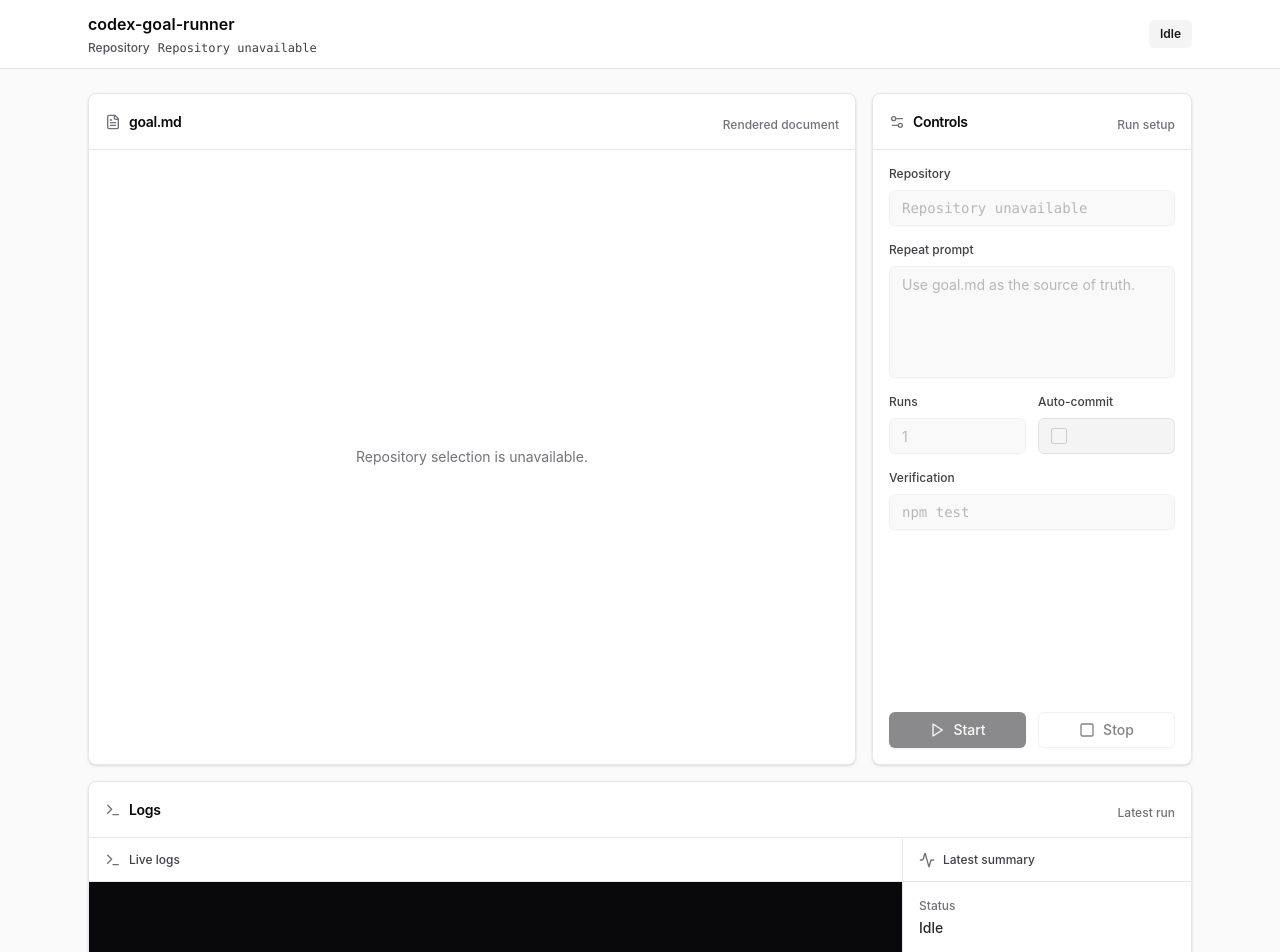
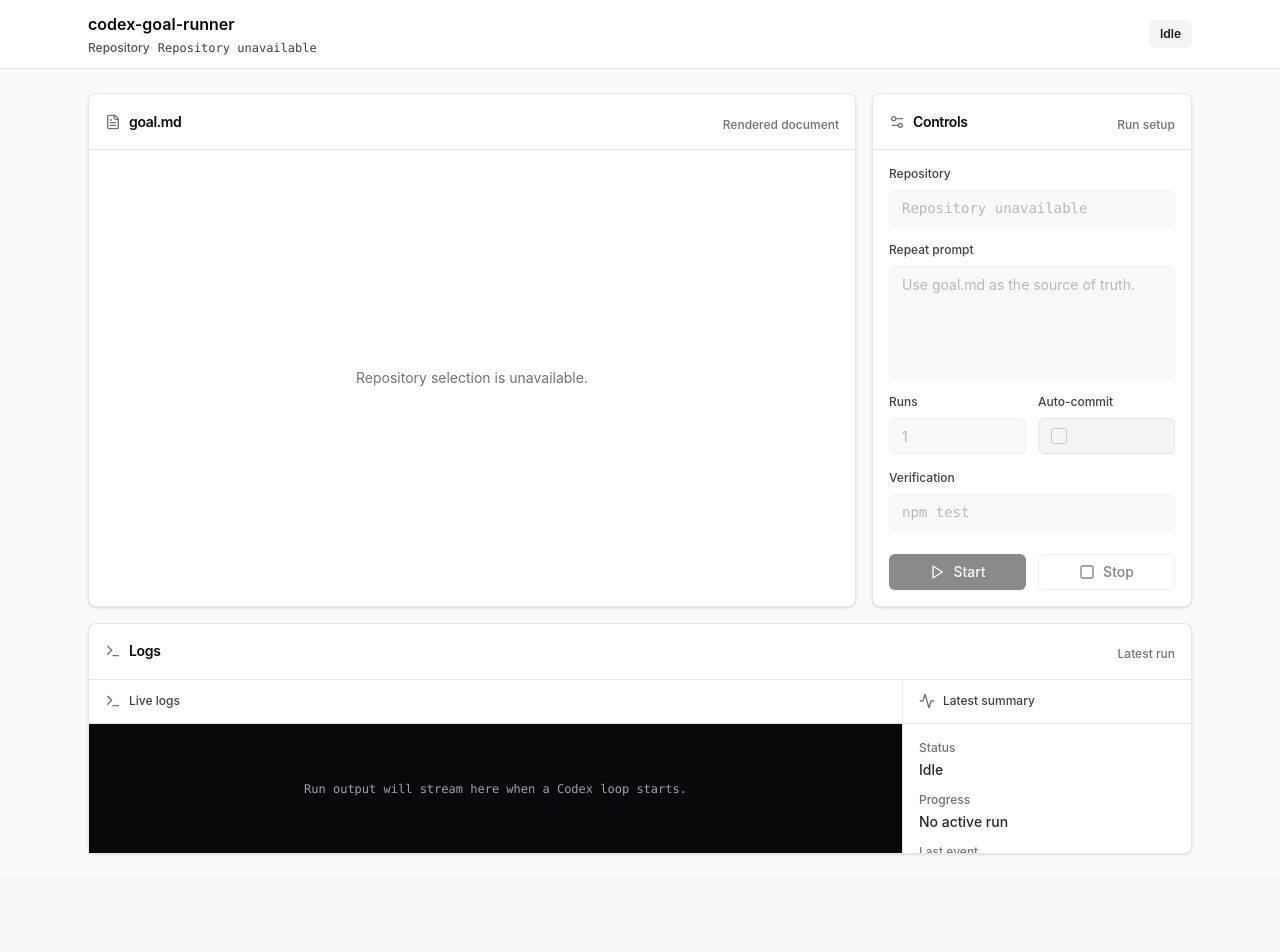
Before and after one commit to Scott-Bauman/agent-goal-runner, a React (Vite) app: page / in a window 1280 px wide. Shown: the top 952 px of the page. After the commit the page ends 878 px from the top, so only its background shows below. Built offline with nearby package versions, Linux system fonts and the light colour scheme; no server answers.

Commit message:
next step

```diff
--- a/src/web/App.tsx
+++ b/src/web/App.tsx
@@ -145,9 +145,9 @@ function ControlsPanel({
     <Card
       aria-labelledby="controls-panel-title"
       role="region"
-      className="flex min-w-0 flex-col rounded-lg lg:min-h-[calc(100vh-8rem)]"
+      className="flex min-h-0 min-w-0 flex-col rounded-lg lg:h-full"
     >
-      <CardHeader className="flex min-h-14 flex-row items-center justify-between gap-3 border-b px-4 py-0">
+      <CardHeader className="flex min-h-14 flex-row flex-wrap items-center justify-between gap-2 border-b px-4 py-3 sm:flex-nowrap sm:py-0">
         <div className="flex min-w-0 items-center gap-2">
           <Settings2
             aria-hidden="true"
@@ -161,11 +161,11 @@ function ControlsPanel({
             Controls
           </CardTitle>
         </div>
-        <CardDescription className="shrink-0 text-xs font-medium">
+        <CardDescription className="hidden min-w-0 max-w-[55%] truncate text-right text-xs font-medium sm:block sm:max-w-none">
           Run setup
         </CardDescription>
       </CardHeader>
-      <CardContent className="flex flex-1 flex-col gap-4 px-4 py-4">
+      <CardContent className="flex min-h-0 flex-1 flex-col gap-4 overflow-y-auto px-4 py-4">
         <div className="flex flex-col gap-2">
           <label
             className="text-xs font-medium text-zinc-700"
@@ -199,7 +199,7 @@ function ControlsPanel({
           />
         </div>
 
-        <div className="grid grid-cols-2 gap-3">
+        <div className="grid gap-3 sm:grid-cols-2">
           <div className="flex flex-col gap-2">
             <label
               className="text-xs font-medium text-zinc-700"
@@ -251,7 +251,7 @@ function ControlsPanel({
           />
         </div>
 
-        <div className="mt-auto grid grid-cols-2 gap-3 pt-2">
+        <div className="mt-auto grid gap-3 pt-2 sm:grid-cols-2">
           <Button
             disabled
             type="button"
@@ -299,9 +299,9 @@ function GoalDocumentPanel({
     <Card
       aria-labelledby="goal-document-title"
       role="region"
-      className="flex min-h-[32rem] min-w-0 flex-col rounded-lg lg:min-h-[calc(100vh-8rem)]"
+      className="flex min-h-[24rem] min-w-0 flex-col rounded-lg sm:min-h-[28rem] lg:h-full lg:min-h-0"
     >
-      <CardHeader className="flex min-h-14 flex-row items-center justify-between gap-3 border-b px-4 py-0">
+      <CardHeader className="flex min-h-14 flex-row flex-wrap items-center justify-between gap-2 border-b px-4 py-3 sm:flex-nowrap sm:py-0">
         <div className="flex min-w-0 items-center gap-2">
           <FileText
             aria-hidden="true"
@@ -315,11 +315,11 @@ function GoalDocumentPanel({
             goal.md
           </CardTitle>
         </div>
-        <CardDescription className="shrink-0 text-xs font-medium">
+        <CardDescription className="hidden min-w-0 max-w-[55%] truncate text-right text-xs font-medium sm:block sm:max-w-none">
           Rendered document
         </CardDescription>
       </CardHeader>
-      <CardContent className="flex flex-1 items-center justify-center px-4 py-10">
+      <CardContent className="flex min-h-0 flex-1 items-center justify-center overflow-y-auto px-4 py-10">
         <p className="max-w-sm text-center text-sm leading-6 text-muted-foreground">
           {panelMessage}
         </p>
@@ -333,9 +333,9 @@ function LogsSummaryPanel() {
     <Card
       aria-labelledby="logs-summary-title"
       role="region"
-      className="flex min-h-64 min-w-0 flex-col rounded-lg"
+      className="flex min-h-64 min-w-0 flex-col rounded-lg lg:h-full lg:min-h-0"
     >
-      <CardHeader className="flex min-h-14 flex-row items-center justify-between gap-3 border-b px-4 py-0">
+      <CardHeader className="flex min-h-14 flex-row flex-wrap items-center justify-between gap-2 border-b px-4 py-3 sm:flex-nowrap sm:py-0">
         <div className="flex min-w-0 items-center gap-2">
           <Terminal
             aria-hidden="true"
@@ -349,14 +349,14 @@ function LogsSummaryPanel() {
             Logs
           </CardTitle>
         </div>
-        <CardDescription className="shrink-0 text-xs font-medium">
+        <CardDescription className="hidden min-w-0 max-w-[55%] truncate text-right text-xs font-medium sm:block sm:max-w-none">
           Latest run
         </CardDescription>
       </CardHeader>
-      <CardContent className="grid flex-1 gap-0 p-0 md:grid-cols-[minmax(0,1fr)_18rem]">
+      <CardContent className="grid min-h-0 flex-1 gap-0 p-0 md:grid-cols-[minmax(0,1fr)_18rem]">
         <section
           aria-labelledby="live-logs-title"
-          className="flex min-h-48 min-w-0 flex-col border-b md:border-b-0 md:border-r"
+          className="flex min-h-48 min-w-0 flex-col border-b md:border-b-0 md:border-r lg:min-h-0"
         >
           <div className="flex h-11 items-center gap-2 border-b px-4">
             <Terminal
@@ -371,7 +371,7 @@ function LogsSummaryPanel() {
               Live logs
             </h2>
           </div>
-          <div className="flex flex-1 items-center justify-center bg-zinc-950 px-4 py-8">
+          <div className="flex min-h-0 flex-1 items-center justify-center overflow-x-auto bg-zinc-950 px-4 py-8">
             <p className="max-w-sm text-center font-mono text-xs leading-5 text-zinc-400">
               Run output will stream here when a Codex loop starts.
             </p>
@@ -380,7 +380,7 @@ function LogsSummaryPanel() {
 
         <section
           aria-labelledby="latest-summary-title"
-          className="flex min-h-48 min-w-0 flex-col"
+          className="flex min-h-48 min-w-0 flex-col lg:min-h-0"
         >
           <div className="flex h-11 items-center gap-2 border-b px-4">
             <Activity
@@ -395,7 +395,7 @@ function LogsSummaryPanel() {
               Latest summary
             </h2>
           </div>
-          <dl className="grid flex-1 content-start gap-3 px-4 py-4 text-xs">
+          <dl className="grid min-h-0 flex-1 content-start gap-3 overflow-y-auto px-4 py-4 text-xs">
             <div className="grid gap-1">
               <dt className="font-medium text-zinc-500">Status</dt>
               <dd className="text-sm font-medium text-zinc-800">Idle</dd>
@@ -423,14 +423,14 @@ function OperationsWorkspace({
   repositorySelection: RepositorySelectionState;
 }) {
   return (
-    <div className="grid min-h-[32rem] gap-4 lg:grid-cols-[minmax(0,1fr)_20rem]">
-      <div className="min-w-0 lg:col-start-1">
+    <div className="grid gap-4 lg:min-h-[calc(100dvh-7.5rem)] lg:grid-cols-[minmax(0,1fr)_minmax(18rem,20rem)] lg:grid-rows-[minmax(24rem,1fr)_minmax(14rem,0.45fr)]">
+      <div className="min-w-0 lg:col-start-1 lg:row-start-1 lg:min-h-0">
         <GoalDocumentPanel repositorySelection={repositorySelection} />
       </div>
-      <aside className="min-w-0 lg:col-start-2">
+      <aside className="min-w-0 lg:col-start-2 lg:row-start-1 lg:min-h-0">
         <ControlsPanel repositorySelection={repositorySelection} />
       </aside>
-      <div className="min-w-0 lg:col-span-2">
+      <div className="min-w-0 lg:col-span-2 lg:row-start-2 lg:min-h-0">
         <LogsSummaryPanel />
       </div>
     </div>
```
Also changed, not shown: 1 other file (tests, documents, lock files or other folders).
